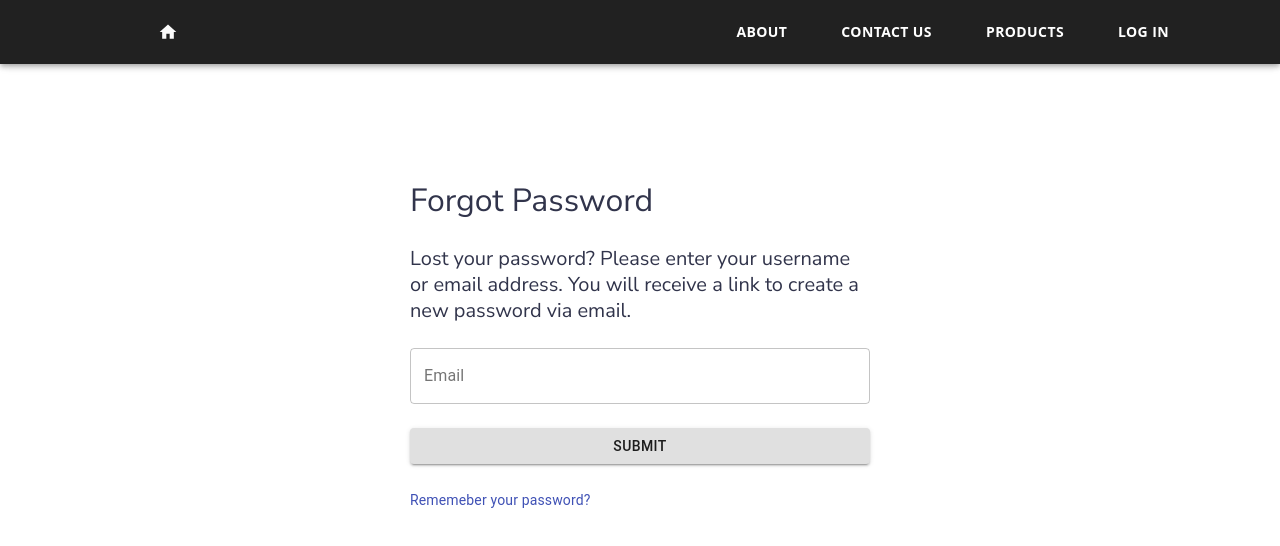
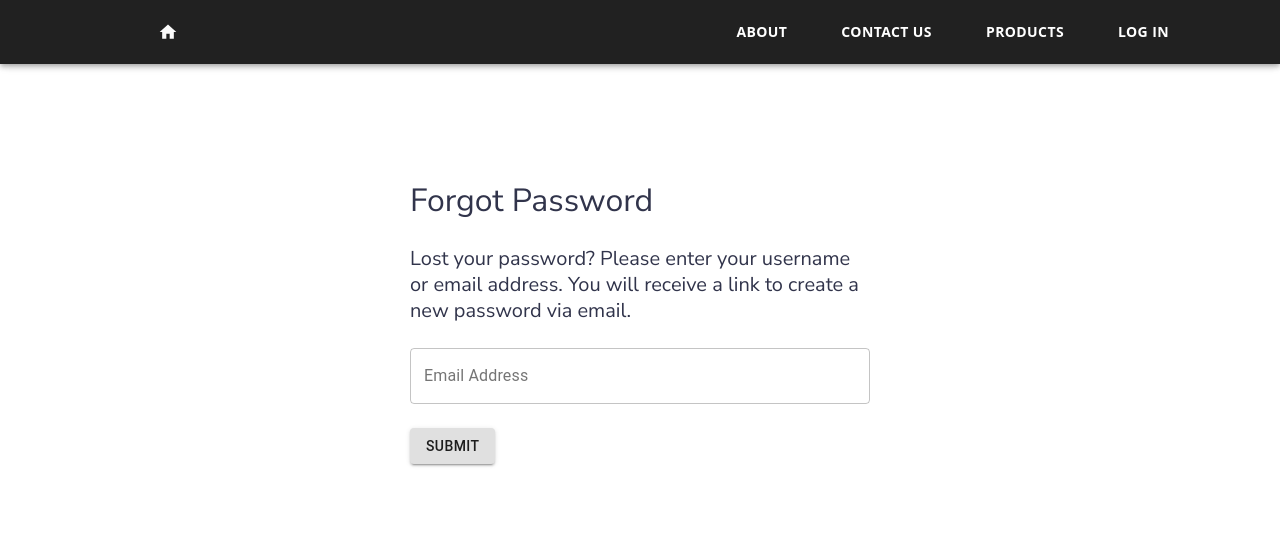
Before and after one commit to Smart-eShop/smart-eShop, a React (Create React App) app in the folder fronted/user-side/: page /remind-password in a window 1280 px wide. Shown: the top 546 px of the page. Built offline with nearby package versions, Linux system fonts and the light colour scheme.

Commit message:
success alert bug

```diff
--- a/fronted/user-side/src/components/Login/Login.js
+++ b/fronted/user-side/src/components/Login/Login.js
@@ -50,16 +50,12 @@ const useStyles = makeStyles((theme) => ({
     backgroundRepeat: 'no-repeat',
     backgroundSize: 'cover',
     opacity: '0.9',
-    height: '1000px',
-    paddingTop: '7em'
+    height: '1054px',
+    paddingTop: '7em',
+
   }
 
 }));
-
-
-
-
-
 
 export default function Login() {
 
--- a/fronted/user-side/src/components/RemindPassword/RemindPassword.js
+++ b/fronted/user-side/src/components/RemindPassword/RemindPassword.js
@@ -1,17 +1,15 @@
-import React, { useState } from 'react';
 
-import { Formik, Form, ErrorMessage } from 'formik';
+import React, {useState} from 'react';
+
+import {Formik, Form, ErrorMessage} from 'formik';
 
 import TextField from '@material-ui/core/TextField';
 import Button from '@material-ui/core/Button';
 import FormGroup from '@material-ui/core/FormGroup';
 import Alert from '@material-ui/lab/Alert';
-import { makeStyles } from '@material-ui/core/styles';
-import Link from '@material-ui/core/Link';
-import Grid from '@material-ui/core/Grid';
+import {makeStyles} from '@material-ui/core/styles';
 
-
-import { string as yupString, object as yupObject } from 'yup';
+import {string as yupString, object as yupObject} from 'yup';
 
 
 const useStyles = makeStyles(theme => ({
@@ -29,9 +27,9 @@ const useStyles = makeStyles(theme => ({
     }
 }))
 
-const RemindPassword = () => {
+export default function RemindPassword() {
     const classes = useStyles();
-
+    const [emailInput, setEmail] = useState('');
     const [emailSent, setEmailSent] = useState(false);
     const [requestError, setRequestError] = useState(false);
     const initialValues = {
@@ -39,42 +37,59 @@ const RemindPassword = () => {
     };
 
     const validationSchema = yupObject({
-        email: yupString().email("Invalid email address").required("Enter your email")
+        email: yupString().email("Invalid email").required("Required")
     });
 
+    const passwFetch = e => {
+        console.log('lalala');
+           fetch(`https://eshopsmart.herokuapp.com/api/password/email?email=${emailInput}`, {
+        method: "POST",
+        headers: {
+          'Content-Type': 'application/json'
+        },
+      }
+      )
+      .then(response => response.json())
+      .then(res => {
+        console.log(res);
+        if(res.status === 200) {
+            setEmailSent(true);
+            setRequestError(false);
+        } else {
+            setRequestError(true);
+            setEmailSent(false);
+        }
+    })
+    .catch(err => {
+        setRequestError(true);
+        setEmailSent(false);
+    })
 
+
+    }
     return (
         <div className={classes.root}>
            <h2>Forgot Password</h2>
            <h5>Lost your password? Please enter your username or email address. You will receive a link to create a new password via email.</h5>
-            {emailSent ? <Alert severity="success">Instruction successfully sent!</Alert> : null}
-            {requestError ? <Alert severity="error">Error occurred! Make sure you've entered your email address correctly </Alert> : null}
+            {emailSent? <Alert severity="success">We have emailed your password reset link!</Alert>: null}
+            {requestError? <Alert severity="error">We can't find a user with that email address.</Alert>: null}
             <Formik
                 initialValues={initialValues}
                 validationSchema={validationSchema}
-            // onSubmit={handleSubmit}
+
             >
-                {({ handleChange, values, handleBlur, isSubmitting }) => (
-                    <Form >
+            { ( {handleChange, handleBlur, isSubmitting, handleSubmit}) => (
+                <Form onSubmit={handleSubmit}>
                     <FormGroup>
-                            <TextField name='email' label='Email' color='primary' variant='outlined' onChange={handleChange} onBlur={handleBlur} value={values.email} />
-                            <ErrorMessage name='email' render={msg => <div className="text-danger">{msg}</div>} />
+                        <TextField name='email' label='Email Address' color='primary' variant='outlined' onChange={handleChange} onBlur={handleBlur}  value={emailInput} onInput={e => setEmail(e.target.value)}  fullWidth />
+                        {/* <ErrorMessage name='email' render={msg => <div className="text-danger">{msg}</div>} /> */}
                     </FormGroup>
-                        <Button type='submit' fullWidth variant='contained' disabled={isSubmitting} color='default'>
+                    <Button type='submit' fullwidth variant='contained' disabled={isSubmitting} color='default' className={classes.submit} onClick={passwFetch}>
                         Submit
                     </Button>
-                        <Grid container>
-                            <Grid item>
-                                <Link href="/login" variant="body2">
-                                    {"Rememeber your password?"}
-                                </Link>
-                            </Grid>
-                        </Grid>
                 </Form>
             )}
             </Formik>
         </div>
     )
 };
-
-export default RemindPassword;
```
Also changed, not shown: fronted/user-side/src/components/RemindPassword/ResetPassword.js (added). Lines whose indentation alone changed are shown as unchanged.
